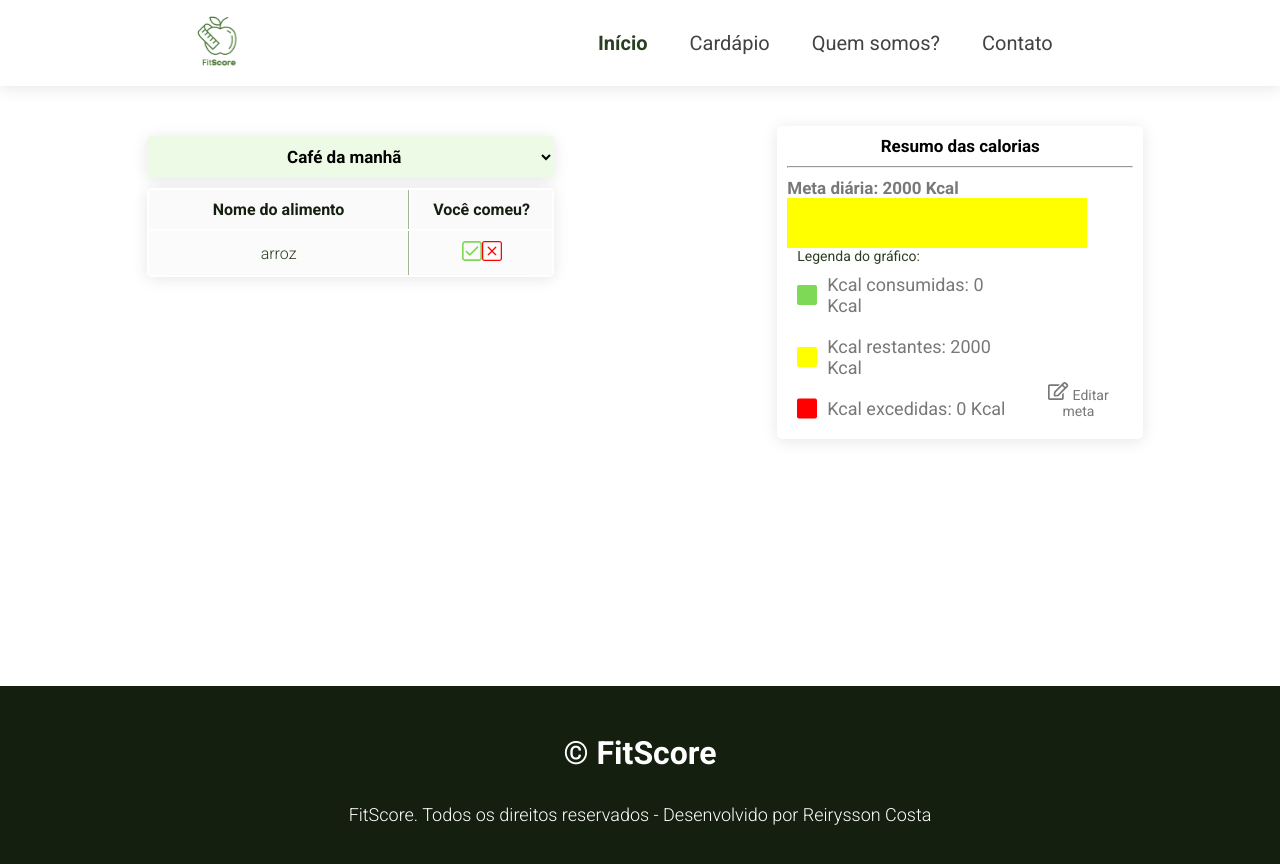
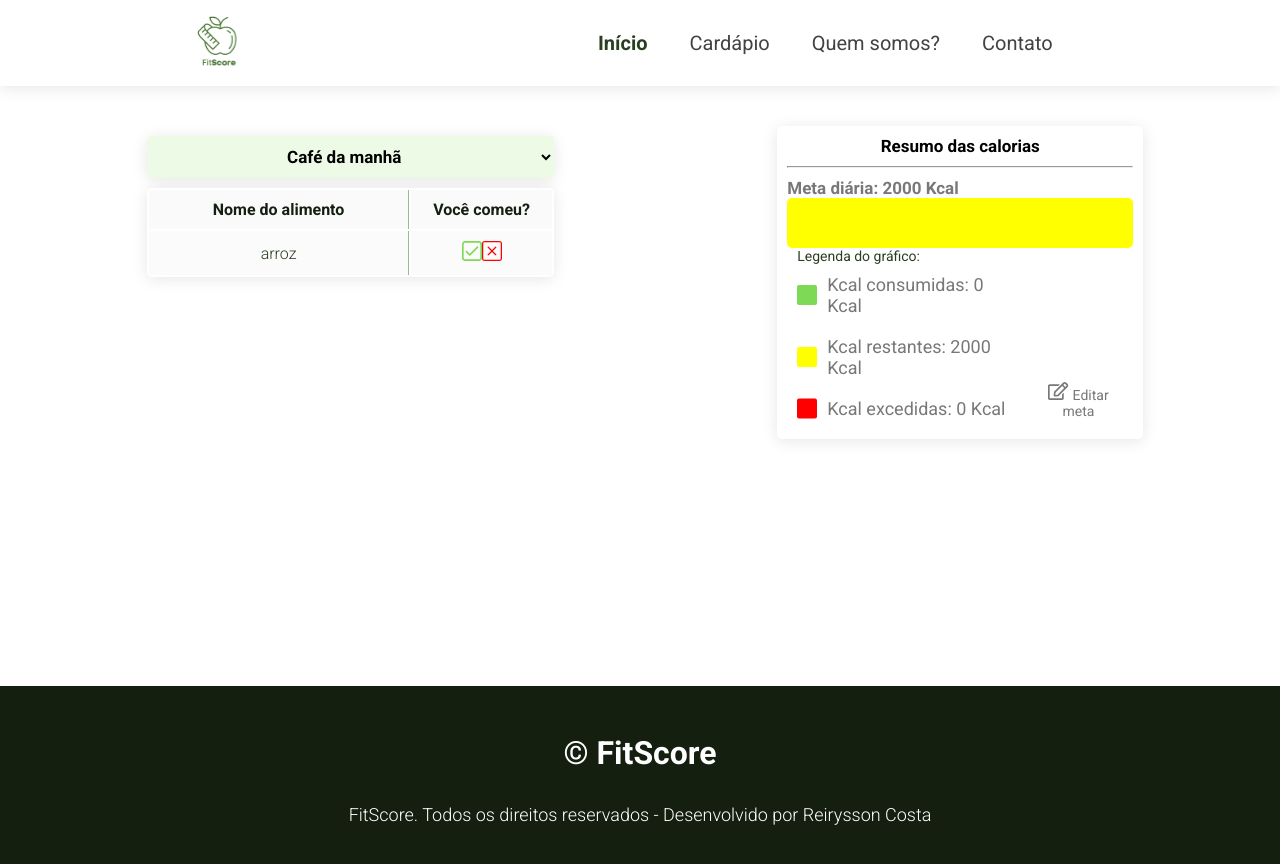
Before and after one commit to reirysson/fitscore, a React (Create React App) app: page / in a window 1280 px wide. Shown: the top 864 px of the page. Built offline with nearby package versions, Linux system fonts and the light colour scheme.

Commit message:
ajuste no dashboard

```diff
--- a/src/components/layout/Barra.module.css
+++ b/src/components/layout/Barra.module.css
@@ -2,6 +2,8 @@
   width: 300px;
   height: 50px;
   position: relative;
+  width: 100%;
+  border-radius: 5px;
 }
 
 .box {
@@ -14,11 +16,13 @@
 .red {
   background-color: red;
   z-index: 3;
+  border-radius: 5px;
 }
 
 .green {
   background-color: green;
   z-index: 2;
+  border-radius: 5px;
 }
 
 .yellow {
@@ -26,4 +30,5 @@
   z-index: 1;
   left: unset;
   right: 0;
+  border-radius: 5px;
 }
```
